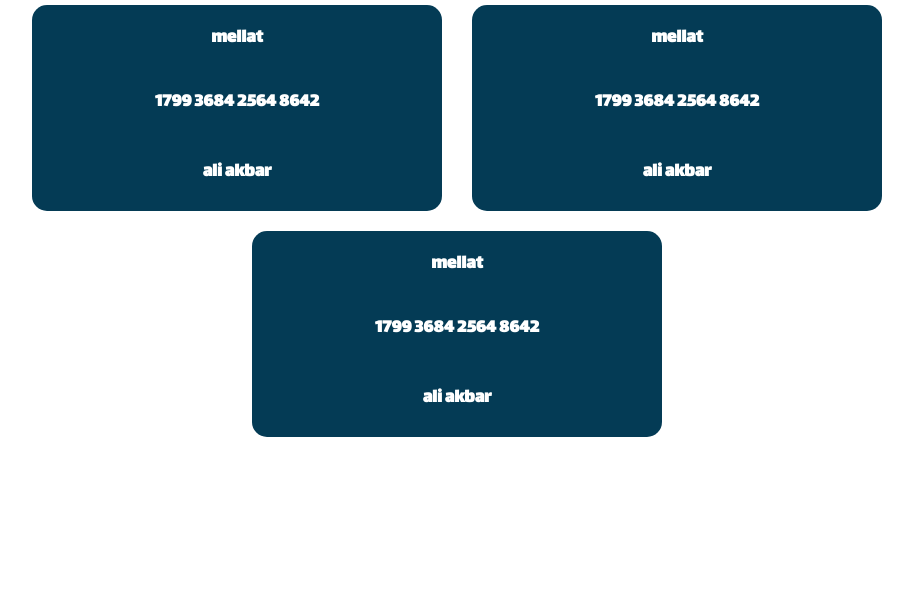
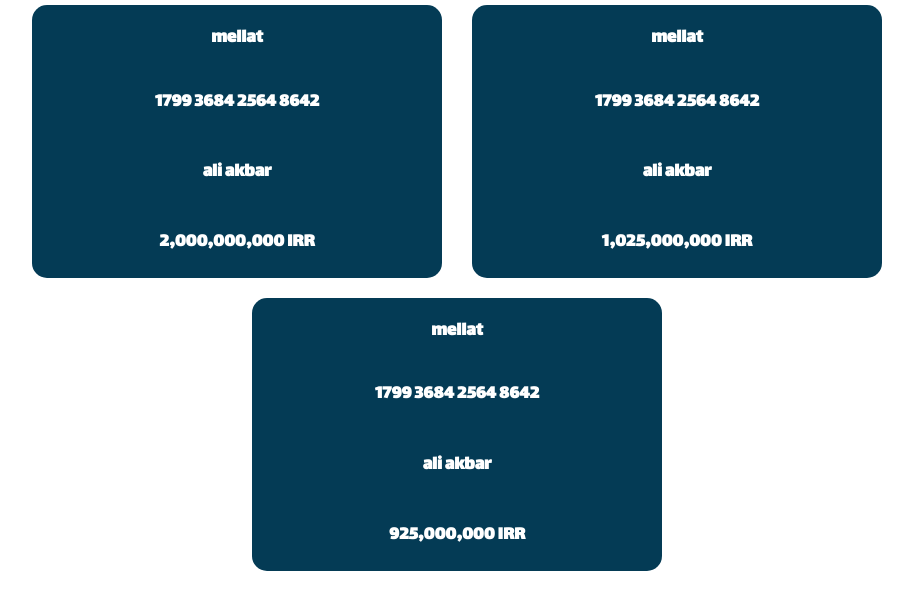
Before and after one commit to armya-z/card-mg, a React (Create React App) app: page / in a window 1280 px wide. Shown: the top 610 px of the page, without its empty margins (183-1096 px from the left). Built offline with nearby package versions, Linux system fonts and the light colour scheme.

Commit message:
add: remaining

```diff
--- a/src/ui/card.js
+++ b/src/ui/card.js
@@ -40,6 +40,7 @@
       <NameCard>{props.name}</NameCard>
       <NumCard>{props.number}</NumCard>
       <OwnCard>{props.owner}</OwnCard>
+      <NumCard>{props.remaining}</NumCard>
     </AtmCard>
   );
 };
```
